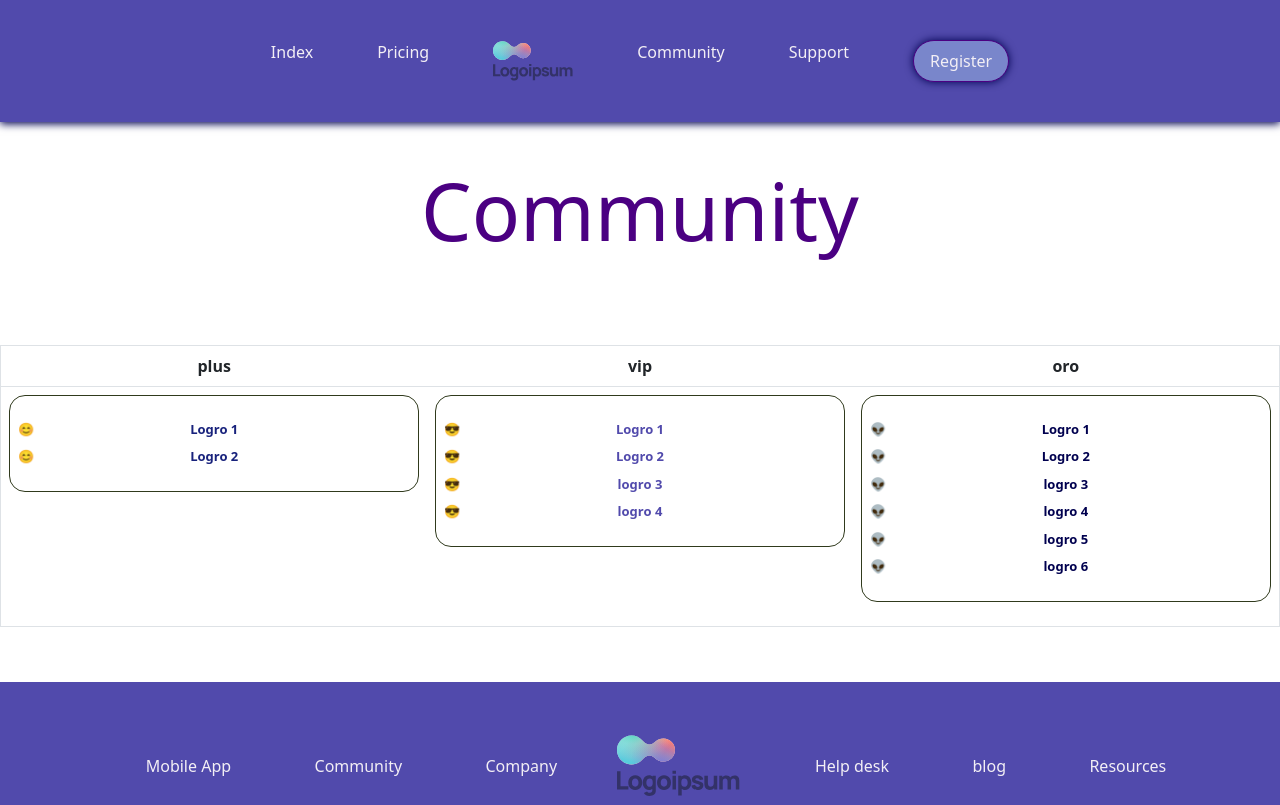
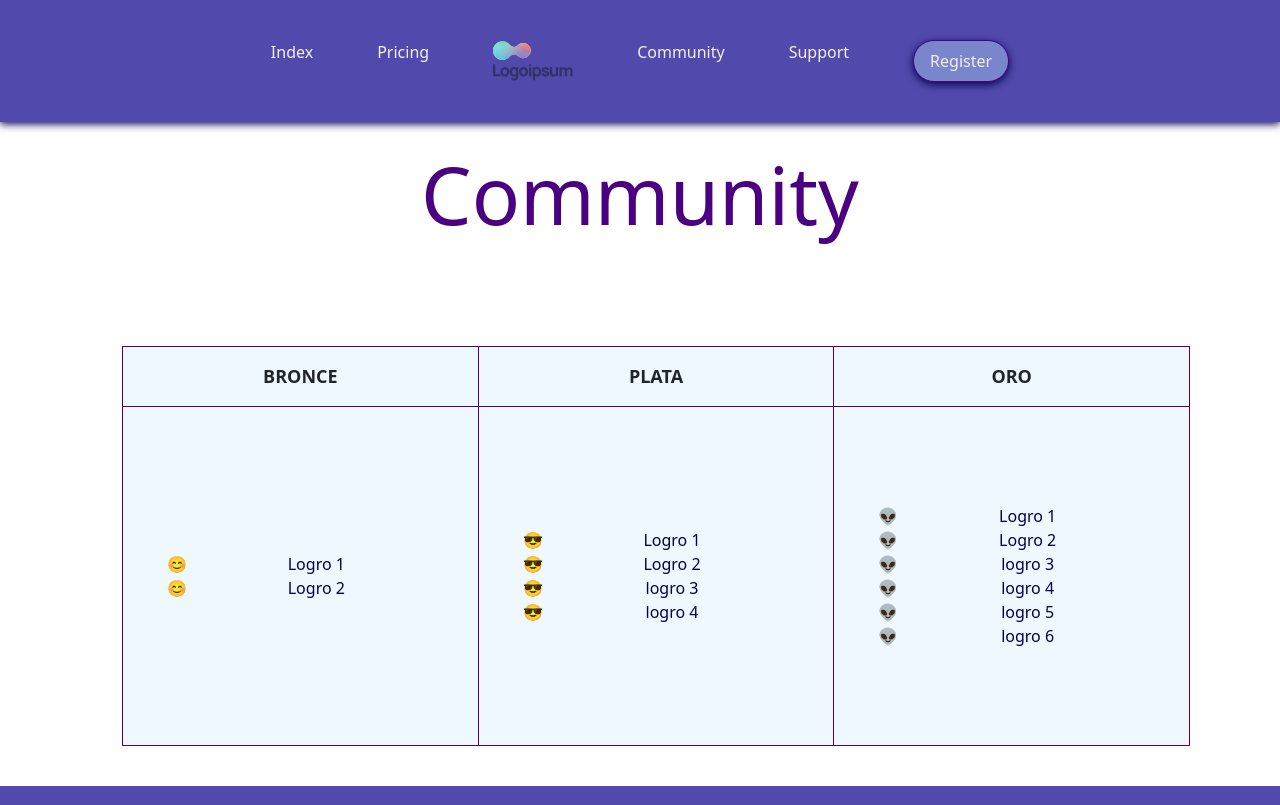
Before and after one commit to Alebm/CoderHouse, a plain HTML site: page community.html in a window 1280 px wide. Shown: the top 805 px of the page. Drawn offline with nearby package versions, Linux system fonts and the light colour scheme.

Commit message:
aplicando sass

```diff
--- a/community.html
+++ b/community.html
@@ -5,7 +5,7 @@
     <meta charset="UTF-8">
     <meta http-equiv="X-UA-Compatible" content="IE=edge">
     <meta name="viewport" content="width=device-width, initial-scale=1.0">
-    <link rel="stylesheet" href="css/style.css">
+    <link rel="stylesheet" href="css/styles.css">
 
     <!--Boostrap-v5-->
     <link href="https://cdn.jsdelivr.net/npm/bootstrap@5.0.2/dist/css/bootstrap.min.css" rel="stylesheet"
@@ -26,7 +26,7 @@
     <title>Document</title>
 </head>
 
-<body>
+<body class="grid">
 
     <nav class="navbar navbarback navbar-expand-lg">
         <div class="container-fluid">
@@ -51,32 +51,38 @@
         </div>
     </nav>
 
+    <div class="container text-center p-4" style="height: 200px;width: auto;">
+        <h1 class=" title title--Community"> Community</h1>
+    </div>
 
 
-    <section class="community__section">
-        <h1 class="title title--Community"> Community</h1>
-        <table class="table">
+    <div class="container">
+        <section class="row m-4">
+            <table>
+                <thead>
                     <tr>
-                <th>plus</th>
-                <th>vip</th>
-                <th>oro</th>
+                        <th>BRONCE</th>
+                        <th>PLATA</th>
+                        <th>ORO</th>
                     </tr>
+                </thead>
+                <tbody>
                     <tr>
-                <th>
+                        <td>
                             <ul class="list logros--plus">
                                 <li>Logro 1</li>
                                 <li>Logro 2</li>
                             </ul>
-                </th>
-                <th>
+                        </td>
+                        <td>
                             <ul class="list logros--vip">
                                 <li>Logro 1</li>
                                 <li>Logro 2</li>
                                 <li>logro 3</li>
                                 <li>logro 4</li>
                             </ul>
-                </th>
-                <th>
+                        </td>
+                        <td>
                             <ul class="list logros--oro">
                                 <li>Logro 1</li>
                                 <li>Logro 2</li>
@@ -85,10 +91,12 @@
                                 <li>logro 5</li>
                                 <li>logro 6</li>
                             </ul>
-                </th>
+                        </td>
                     </tr>
+                </tbody>
             </table>
         </section>
+    </div>
 
 
     <footer class="footer">
--- /dev/null
+++ b/style/_community.scss
@@ -0,0 +1,63 @@
+@import "variables";
+
+.community__section{
+    height: 70vh;
+
+}
+
+/* BEM */
+.list{
+    list-style: none;
+    font-size: medium;
+    margin: 1rem;
+    text-align: center;
+    border-radius: 1rem;
+    ul{
+        align-items: center;
+
+
+
+        li{
+        align-items: center;
+
+        }
+    }
+
+}
+
+
+.logros--plus{
+    list-style-type: '😊';
+    color: $color-text-table;
+}
+
+.logros--vip{
+    list-style-type: '😎';
+    color: $color-text-table;
+}
+
+.logros--oro{
+    list-style-type: '👽';
+    color: $color-text-table;
+}
+
+table{
+    height: 400px;
+    text-align: center;
+    margin: 1rem;
+    padding: 1rem;
+    border: 1px solid indigo;
+
+    background-color: aliceblue;
+    th{
+        padding: 1rem;
+        font-size: large;
+        border: 1PX solid indigo;
+
+    }
+    td{
+        padding: 1rem;
+        height: auto;
+        border: 1PX solid indigo;
+    }
+}
--- /dev/null
+++ b/style/_index.scss
@@ -0,0 +1,16 @@
+
+.footer{
+    grid-area: footer;
+    height: 10vh;
+    height: auto;
+    display: flex;
+    flex-direction: row;
+    justify-content: space-around;
+    background-color: #514aac;
+    align-items: center;
+    ul{
+        list-style: none;
+        color: #F3EFF5;
+
+    }
+}
--- /dev/null
+++ b/style/_redes.scss
@@ -0,0 +1,13 @@
+
+$redes: ( /*Declaramos nuestro mapa*/
+    twitter: #55acee,
+    facebook:  aliceblue,
+    instagram: #C25E30
+);
+
+@each $red, $color in $redes {
+    .fab.fa-#{$red}{
+        color: $color;
+    }
+
+}
--- /dev/null
+++ b/style/_variables.scss
@@ -0,0 +1,4 @@
+$background-color: indigo;
+$navbar-background-color:#514aac;
+$box-shadow: 0rem 0.15rem 0.5rem #00004f;
+$color-text-table: #00004f;
--- a/css/style.css
+++ b/style/styles.scss
@@ -1,4 +1,7 @@
-
+@import "index";
+@import "community";
+@import "variables";
+@import "redes";
 
 body{
     font-size: 1rem;
@@ -53,8 +56,8 @@ img, svg{
 }
 
 .navbarback{
-    background-color: #514aac;
-    box-shadow: 0rem 0.15rem 0.5rem #00004f;
+    background-color: $navbar-background-color;
+    box-shadow: $box-shadow;
     animation: from-up 1.5s ease;
 
 
@@ -91,10 +94,10 @@ img, svg{
 .nav__button{
     border-radius: 1.5rem;
     padding: 0.5rem 1rem 0.5rem 1rem;
-    border: 1px solid indigo;
+    border: 1px solid $background-color;
     background-color: #7986cb;
     color: #F3EFF5;
-    box-shadow: 0rem 0rem 0.5rem 0rem #00004f;
+    box-shadow: $box-shadow;
     text-align: center;
     cursor: pointer;
 }
@@ -127,7 +130,7 @@ img, svg{
     animation: from-right 1.5s ease
 }
 
-.footer{
+/* .footer{
     grid-area: footer;
     height: 10vh;
     height: auto;
@@ -144,7 +147,7 @@ img, svg{
     color: #F3EFF5;
 
 }
-
+ */
 .nav__footer{
     display: flex;
     flex-direction: row;
@@ -176,7 +179,7 @@ img, svg{
 }
 
 .title{
-    color: indigo;
+    color: $background-color;
     font-size: 80px;
 }
 
@@ -205,10 +208,10 @@ img, svg{
 .button{
     border-radius: 1.5rem;
     padding: 0.5rem 1rem 0.5rem 1rem;
-    border: 1px solid indigo;
+    border: 1px solid $background-color;
     background-color: #7986cb;
     color: #F3EFF5;
-    box-shadow: 0rem 0rem 0.5rem 0rem #00004f;
+    box-shadow: $box-shadow ;
     width: 150px;
     height: auto;
     transition: all 2s;
@@ -218,10 +221,10 @@ img, svg{
 .button__firstSection{
     border-radius: 1.5rem;
     padding: 0.5rem 1rem 0.5rem 1rem;
-    border: 1px solid indigo;
+    border: 1px solid $background-color;
     background-color: #7986cb;
     color: #F3EFF5;
-    box-shadow: 0rem 0rem 0.5rem 0rem #00004f;
+    box-shadow: $box-shadow;
     text-align: center;
     cursor: pointer;
     width: 150px;
@@ -232,10 +235,10 @@ img, svg{
 .button__secondSection{
     border-radius: 1.5rem;
     padding: 0.5rem 1rem 0.5rem 1rem;
-    border: 1px solid indigo;
+    border: 1px solid $background-color;
     background-color: #7986cb;
     color: #F3EFF5;
-    box-shadow: 0rem 0rem 0.5rem 0rem #00004f;
+    box-shadow: $box-shadow;
     text-align: center;
     cursor: pointer;
     width: 150px;
@@ -249,9 +252,9 @@ img, svg{
     border-radius: 1.5rem;
     padding: 0.5rem 1rem 0.5rem 1rem;
     border: 1px solid #7986cb;
-    background-color: indigo;
+    background-color: $background-color;
     color: #F3EFF5;
-    box-shadow: 0rem 0rem 0.5rem 0rem #F3EFF5;
+    box-shadow: $box-shadow ;
     text-align: center;
     cursor: pointer;
     width: 150px;
@@ -265,9 +268,9 @@ img, svg{
     border-radius: 1.5rem;
     padding: 0.5rem 1rem 0.5rem 1rem;
     border: 1px solid #7986cb;
-    background-color: indigo;
+    background-color: $background-color;
     color: #F3EFF5;
-    box-shadow: 0rem 0rem 0.5rem 0rem #F3EFF5;
+    box-shadow: $box-shadow ;
     text-align: center;
     cursor: pointer;
     width: 150px;
@@ -280,65 +283,13 @@ img, svg{
     border-radius: 1.5rem;
     padding: 0.5rem 1rem 0.5rem 1rem;
     border: 1px solid #7986cb;
-    background-color: indigo;
+    background-color: $background-color;
     color: #F3EFF5;
-    box-shadow: 0rem 0rem 0.5rem 0rem #F3EFF5;
+    box-shadow: $box-shadow ;
     text-align: center;
 }
 
-.community__section{
-    height: 70vh;
-    display: flex;
-    flex-direction: column;
-    justify-content: space-around;
-    align-items: center;
-}
 
-
-
-.table{
-    padding: 1rem;
-    border-radius: 1rem;
-
-}
-
-/* BEM */
-.list{
-    list-style: none;
-    border:1px solid #303a1d;
-    font-size: small;
-    padding: 1rem;
-    text-align: center;
-    border-radius: 1rem;
-
-}
-
-.list li{
-    align-items: center;
-    margin: 00.5rem;
-}
-
-.logros--plus{
-    list-style-type: '😊';
-    color: #18227c;
-}
-
-.logros--vip{
-    list-style-type: '😎';
-    color: #514aac;
-}
-
-.logros--oro{
-    list-style-type: '👽';
-    color: #00004f;
-}
-
-table{
-    border: 1px solid #303a1d;
-    text-align: center;
-
-
-}
 /* para llamar por Id */
 
 #sectionIndex{
```
Also changed, not shown: index.html (+3 -3 lines), pricing.html (+1 -1 lines), register.html (+1 -1 lines), support.html (+1 -1 lines), css/styles.css (added), 1 other file. Lines whose indentation alone changed are shown as unchanged.
